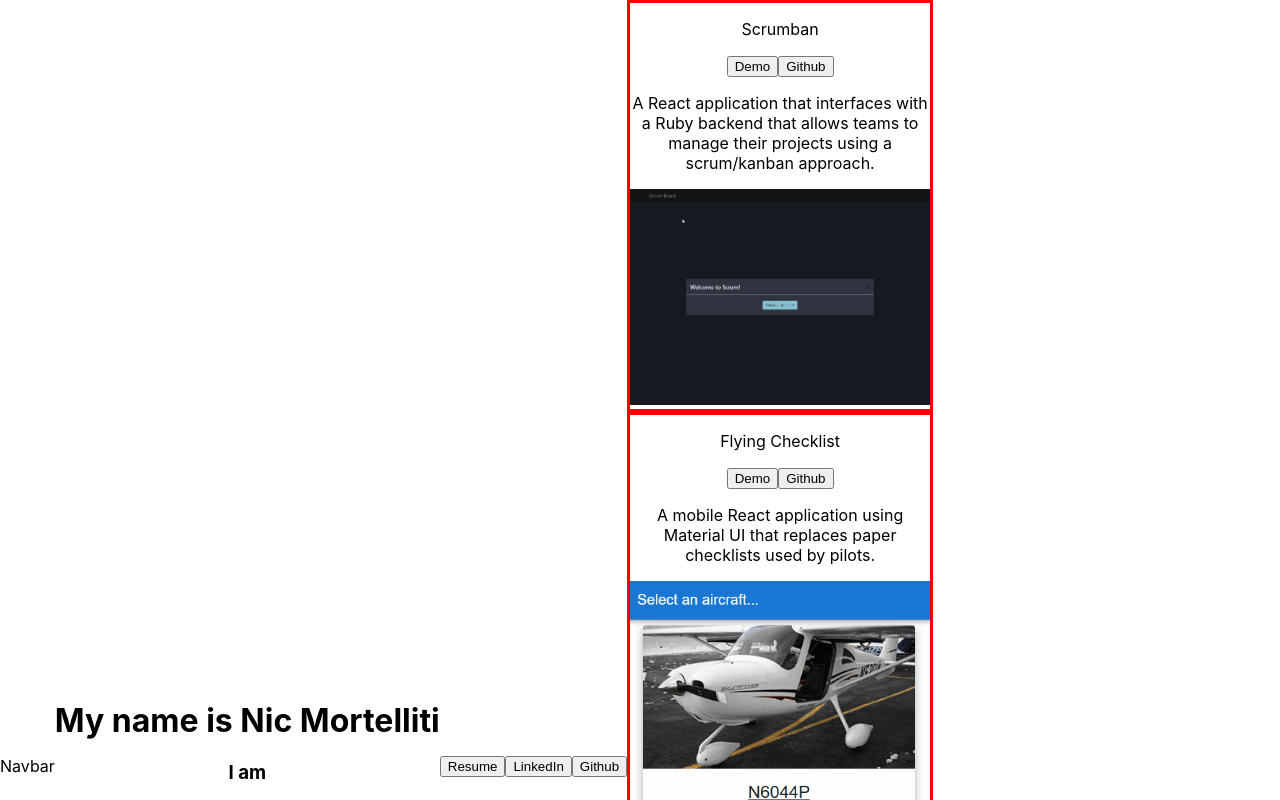
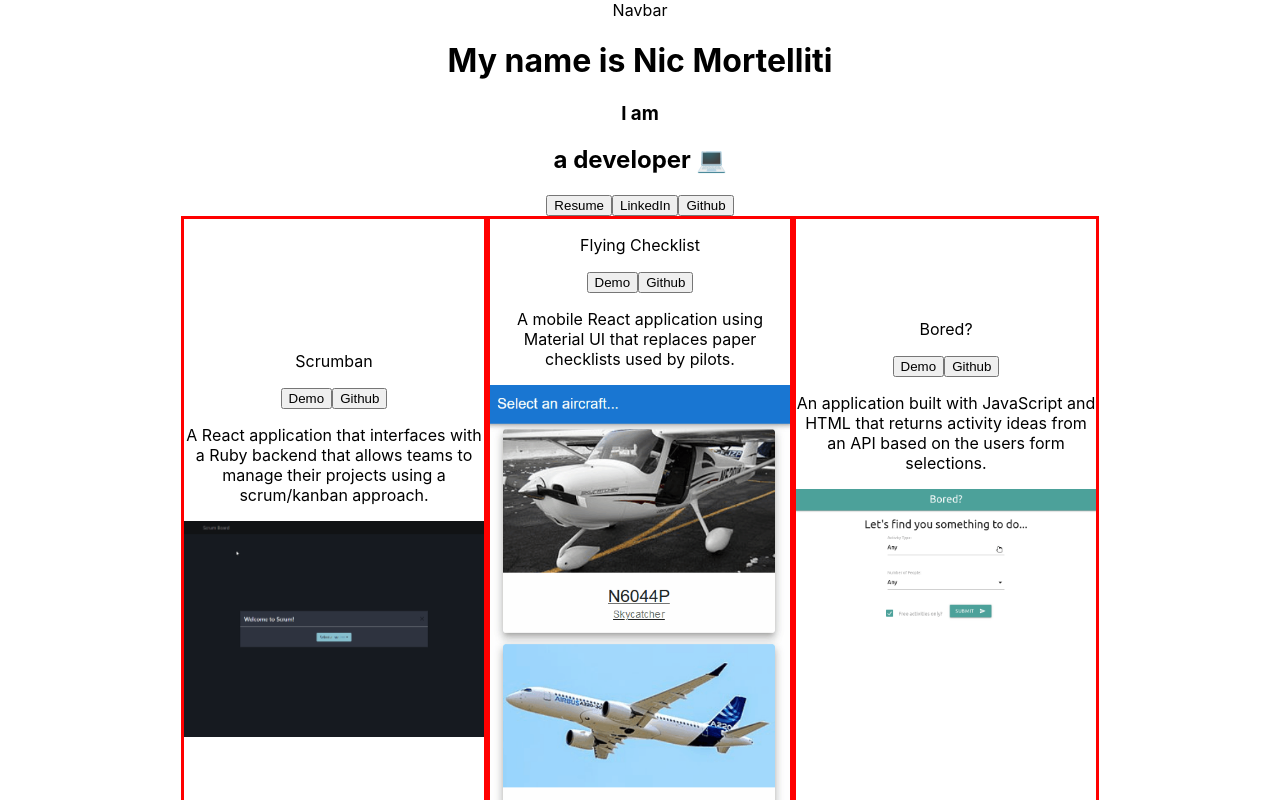
Before and after one commit to NicMortelliti/portfolio, a React (Create React App) app: page / in a window 1280 px wide. Shown: the top 800 px of the page. Built offline with nearby package versions, Linux system fonts and the light colour scheme.

Commit message:
Center page content

```diff
--- a/src/components/Portfolio.js
+++ b/src/components/Portfolio.js
@@ -36,7 +36,7 @@ const demo = [
 
 function Portfolio() {
   return (
-    <div>
+    <div className="portfolio">
       {demo.map((each) => (
         <PortfolioCard key={each.title} cardData={each} />
       ))}
--- a/src/style/App.css
+++ b/src/style/App.css
@@ -1,8 +1,6 @@
 .App {
   text-align: center;
   min-height: 100vh;
-  display: flex;
-  flex-wrap: wrap;
   align-items: center;
 }
 
@@ -14,6 +12,12 @@
   width: 300px;
 }
 
+.portfolio {
+  justify-content: center;
+  display: flex;
+  flex-wrap: wrap;
+}
+
 img {
   max-width: 100%;
   height: auto;
```
